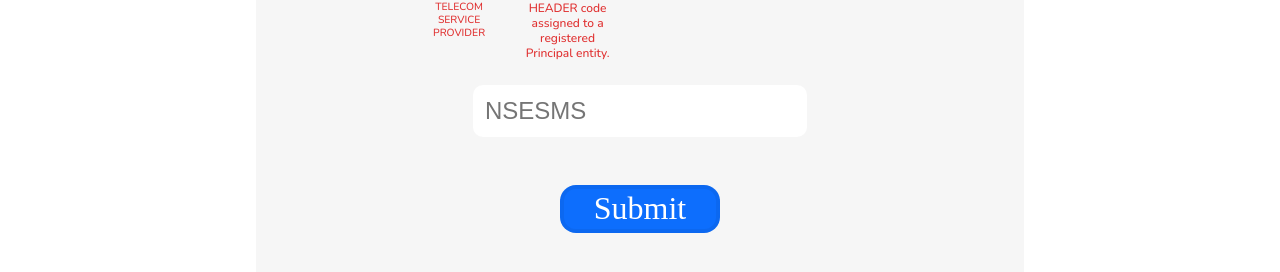
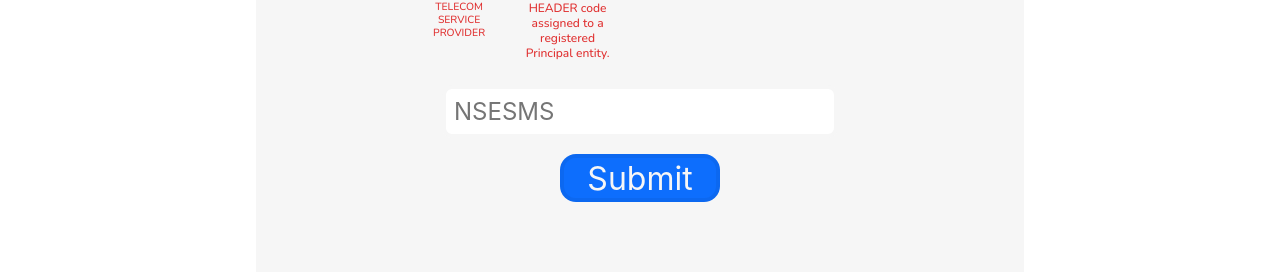
Before and after one commit to AmanDevelops/SMSWiki, a React (Create React App) app: page / in a window 1280 px wide. Shown: the part 310-582 px from the top of the page. Built offline with nearby package versions, Linux system fonts and the light colour scheme; the HTML template or start-up script is replaced by a standard one.

Commit message:
refactor the whole code

```diff
--- a/src/App.css
+++ b/src/App.css
@@ -1,3 +1,5 @@
+/* Global Variables */
+
 :root {
   --grey-50: #f6f6f6;
   --grey-200: #d1d1d1;
@@ -10,6 +12,13 @@
   --grey-800: #454545;
   --grey-900: #3d3d3d;
   --grey-950: #262626;
+  --color-secondary-100: #0d6efd;
+  --color-secondary-200: #0b5ed7;
+  --color-secondary-50: #0d6efd80;
+  --button-border: #0000000d;
+  --font: -apple-system, BlinkMacSystemFont, "Nunito", "Roboto", "Oxygen",
+    "Ubuntu", "Cantarell", "Fira Sans", "Droid Sans", "Helvetica Neue",
+    sans-serif;
 }
 
 .App {
@@ -18,22 +27,24 @@
   min-height: 100vh;
 }
 
+/* Navigation Bar */
+
 nav {
-  margin: 0;
-  padding: 0.5rem;
   display: flex;
   justify-content: space-between;
+  padding: 0.5rem;
   background-color: var(--grey-950);
   color: var(--grey-50);
+  margin: 0;
 }
 
 .title {
   display: flex;
+  align-items: center;
   gap: 1rem;
-  align-items: center;
 }
 
-nav img {
+.title img {
   height: 2rem;
 }
 
@@ -48,14 +59,16 @@ nav img {
 
 .nav-links a:any-link {
   font-size: 2rem;
+  color: var(--grey-50);
   text-decoration: none;
-  color: var(--grey-50);
-  transition: 200ms;
+  transition: transform 200ms;
 }
 
 .nav-links a:any-link:hover {
-  scale: 1.1;
+  transform: scale(1.1);
 }
+
+/* Main Component */
 
 main {
   flex: 1;
@@ -66,15 +79,14 @@ main {
 }
 
 .container {
-  box-sizing: border-box;
-  background-color: var(--grey-50);
   display: flex;
   flex-flow: column nowrap;
-  flex-direction: column;
-  height: 80vh;
-  width: 60vw;
+  align-items: center;
+  box-sizing: border-box;
+  min-width: 60vw;
+  min-height: 80vh;
   padding: 2rem;
-  align-items: center;
+  background-color: var(--grey-50);
   border-radius: 2rem;
 }
 
@@ -88,54 +100,64 @@ h1 {
 }
 
 form {
-  margin-top: 1rem;
   display: flex;
   flex-direction: column;
   align-items: center;
-  gap: 2rem;
+  margin-top: 1rem;
 }
 
 input[type="text"] {
+  font-family: var(--font);
+  font-size: 1.5rem;
   padding: 0.5rem;
-  font-size: 1.5rem;
   border-radius: 10px;
-  background-color: white;
-  border: solid white 4px;
+  border: solid var(--grey-50) 4px;
   outline: none;
-  transition: ease-in-out 0.2s;
+  transition: box-shadow 0.2s ease-in-out;
 }
 input[type="text"]:focus {
-  box-shadow: 0px 0px 1px 4px rgba(13, 110, 253, 0.5);
+  box-shadow: 0px 0px 1px 4px var(--color-secondary-50);
 }
 
 input[type="submit"] {
-  font-family: "Ubuntu";
+  font-family: var(--font);
   font-size: 2rem;
   width: 10rem;
   height: 3rem;
-  background-color: #0d6efd;
-  color: white;
+  margin-top: 1rem;
+  cursor: pointer;
   border-radius: 1rem;
-  margin-top: 1rem;
-  transition: 0.15s ease-in;
-  cursor: pointer;
-  border: solid rgb(0, 0, 0, 0.05) 4px;
+  color: var(--grey-50);
+  background-color: var(--color-secondary-100);
+  border: solid var(--button-border) 4px;
+  transition: all 0.15s ease-in;
 }
 input[type="submit"]:hover {
-  background-color: #0b5ed7;
-  box-shadow: 0px 0px 0.5px 2px #0d6efd;
+  background-color: var(--color-secondary-200);
+  box-shadow: 0px 0px 0.5px 2px var(--color-secondary-100);
   scale: 1.03;
+}
+
+.loader {
+  width: 200px;
+  height: 200px;
+}
+
+.success-message {
+  text-align: center;
+  color: #008000;
 }
 
 .error-container {
   display: flex;
   flex-direction: column;
   align-items: center;
+  color: #ff0000;
 }
 
 .not-found-image {
+  width: 200px;
   height: 150px;
-  width: 200px;
 }
 
 @media screen and (max-width: 768px) {
@@ -145,17 +167,14 @@ input[type="submit"]:hover {
 
   .nav-links a:any-link {
     font-size: 1.25rem;
-    text-decoration: none;
-    color: var(--grey-50);
-    transition: 200ms;
   }
 
   main {
     padding: 0;
   }
   .container {
+    width: 98vw;
     height: 80vh;
-    width: 98vw;
   }
 
   .info-image {
--- a/src/components/Main.tsx
+++ b/src/components/Main.tsx
@@ -50,7 +50,7 @@ function Main() {
           <input type="submit" disabled={status === "searching"} />
         </form>
         {status === "searching" && (
-          <div>
+          <div className="loader">
             <svg
               xmlns="http://www.w3.org/2000/svg"
               xmlnsXlink="http://www.w3.org/1999/xlink"
@@ -180,7 +180,7 @@ function Main() {
         )}
         {status === "success" && (
           <>
-            <h2 style={{ textAlign: "center", color: "green" }}>
+            <h2 className="success-message">
               The Registered Principal Entity is <br />
               <a
                 href={`https://www.google.com/search?q=${name}`}
@@ -195,14 +195,14 @@ function Main() {
         )}
         {status === "error" && (
           <div className="error-container">
-            <h2 style={{ textAlign: "center", color: "red" }}>
+            <h2>
               Entity Not Registered or Data Not Updated
             </h2>
             <img src={NotFound} alt="Not Found" className="not-found-image" />
           </div>
         )}
         {status === "noInput" && (
-          <h2 style={{ textAlign: "center", color: "red" }}>
+          <h2 className="error-container">
             Please Provide an Input
           </h2>
         )}
```
